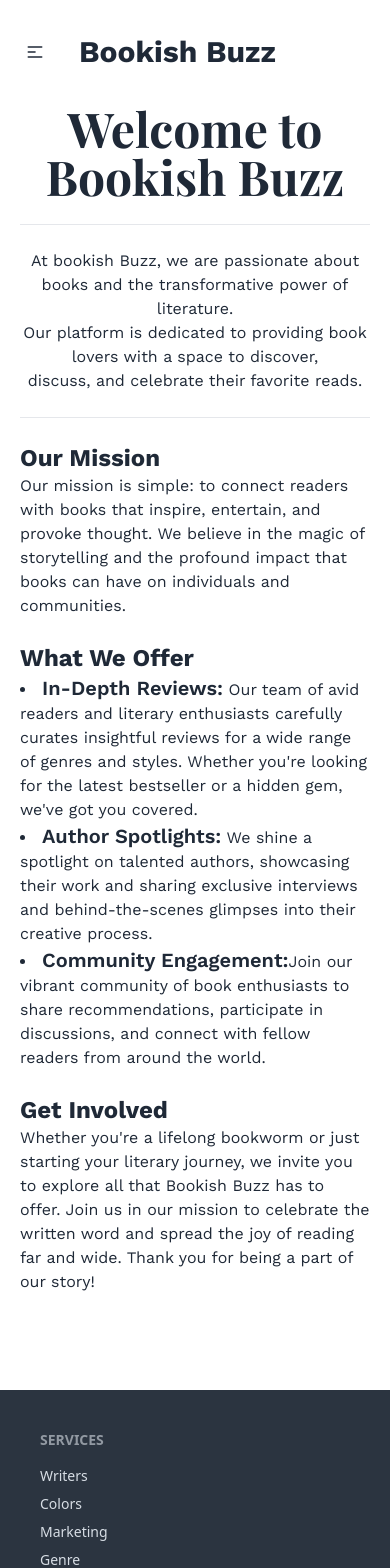
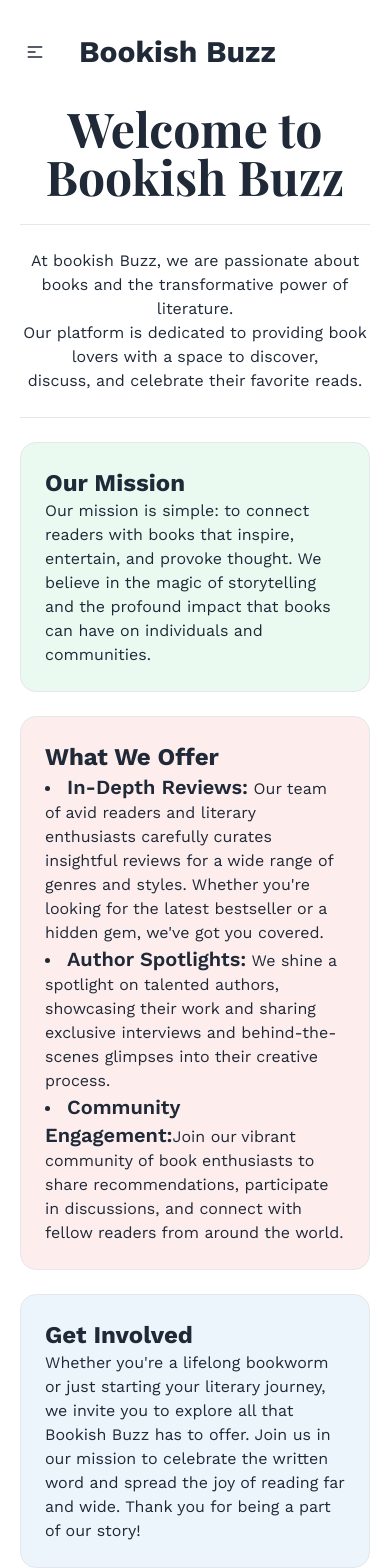
Before and after one commit to rznayeem/bookish-buzz, a React (Vite) app: page /about in a window 390 px wide. Shown: the top 1568 px of the page. Built offline with nearby package versions, Linux system fonts and the light colour scheme; a web font is replaced by a local one.

Commit message:
few changes

```diff
--- a/src/Pages/About/About.jsx
+++ b/src/Pages/About/About.jsx
@@ -14,8 +14,8 @@ const About = () => {
         </p>
       </div>
       <hr />
-      <div className="space-y-6">
-        <div>
+      <div className="lg:grid grid-cols-6 gap-6 space-y-6 lg:space-y-0">
+        <div className="col-span-3 border rounded-2xl p-6 bg-[#EAFAF1]">
           <h1 className="font-bold text-2xl">Our Mission</h1>
           <div>
             <p>
@@ -26,7 +26,7 @@ const About = () => {
             </p>
           </div>
         </div>
-        <div>
+        <div className=" border col-span-3 rounded-2xl p-6 bg-[#FDEDEC]">
           <h1 className="font-bold text-2xl">What We Offer</h1>
           <div>
             <li>
@@ -52,7 +52,7 @@ const About = () => {
             </li>
           </div>
         </div>
-        <div>
+        <div className="col-start-3 col-span-2 border rounded-2xl p-6 bg-[#EBF5FB]">
           <h1 className="font-bold text-2xl">Get Involved</h1>
           <div>
             <p>
--- a/src/Pages/Contact/Contact.jsx
+++ b/src/Pages/Contact/Contact.jsx
@@ -57,7 +57,7 @@ const Contact = () => {
             <span className="mb-1">Full name</span>
             <input
               type="text"
-              placeholder="Leroy Jenkins"
+              placeholder="Bookish buzz"
               className="block w-full rounded-md shadow-sm focus:ring focus:ring-opacity-75 focus:dark:ring-violet-600 p-5"
             />
           </label>
@@ -65,7 +65,7 @@ const Contact = () => {
             <span className="mb-1">Email address</span>
             <input
               type="email"
-              placeholder="leroy@jenkins.com"
+              placeholder="bookishbuzz@email.com"
               className="block w-full p-5 rounded-md shadow-sm focus:ring focus:ring-opacity-75 focus:dark:ring-violet-600 "
             />
           </label>
@@ -78,7 +78,7 @@ const Contact = () => {
           </label>
           <button
             type="button"
-            className="self-center px-8 py-3 text-lg rounded focus:ring hover:ring focus:ring-opacity-75 dark:bg-violet-600 dark:text-gray-50 focus:dark:ring-violet-600 hover:dark:ring-violet-600"
+            className="self-center px-8 py-3 text-lg rounded focus:ring hover:ring focus:ring-opacity-75 dark:bg-[#23BE0A] dark:text-gray-50 focus:dark:[#186A3B] hover:dark:bg-[#186A3B]"
           >
             Submit
           </button>
```
